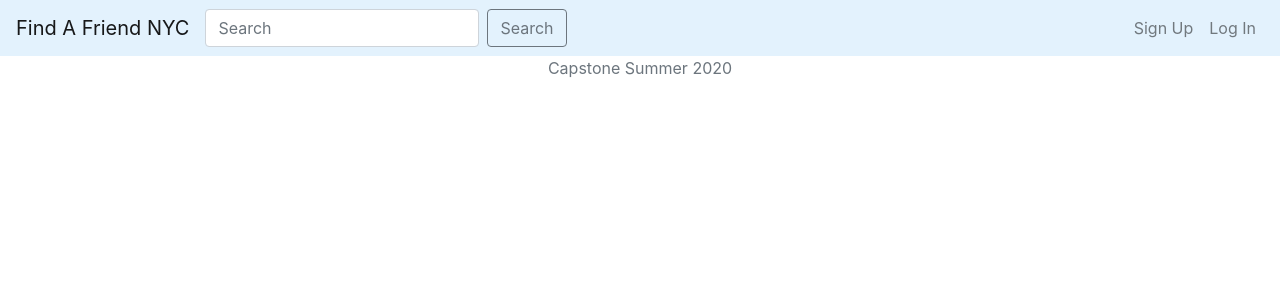
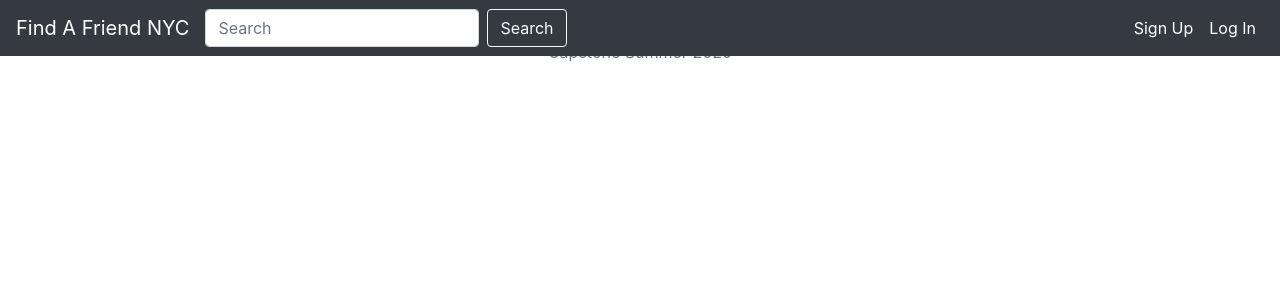
Before and after one commit to TalBachar/Capstone-Project, a Django app: page / in a window 1280 px wide. Shown: the top 300 px of the page. Run offline with Django 3.2, Linux system fonts and the light colour scheme; some libraries are stand-ins or nearby versions.

Commit message:
add dark color

```diff
--- a/find_a_friend/find_a_friend/templates/mainpage.html
+++ b/find_a_friend/find_a_friend/templates/mainpage.html
@@ -15,14 +15,34 @@
 
 <body>
   <header>
-    <!--top bar -->
-    <nav class="navbar navbar-expand-lg navbar-light" style="background-color: #e3f2fd;">
-      <a class="navbar-brand" href="">Find A Friend NYC </a>
-        <!--search bar -->
-      <form class="form-inline mt-2 mt-md-0" >
-        <input class="form-control mr-sm-2" type="text" placeholder="Search" aria-label="Search" >
-        <button class="btn btn-outline-secondary" type="submit" >Search</button>
-      </form>
+        <nav class="navbar navbar-expand-md navbar-dark fixed-top bg-dark">
+        <a class="navbar-brand" href="#">Find A Friend NYC</a>
+
+        <button class="navbar-toggler" type="button"
+          data-toggle="collapse" data-target="#navbarCollapse"
+          aria-controls="navbarCollapse" aria-expanded="true" aria-label="Toggle navigation">
+          <span class="navbar-toggler-icon"></span>
+        </button>
+
+        <div class="navbar-collapse collapse show" id="navbarCollapse" style="">
+          <form class="form-inline mt-2 mt-md-0">
+            <input class="form-control mr-sm-2" type="text" placeholder="Search" aria-label="Search">
+            <button class="btn btn-outline-light my-2 my-sm-0" type="submit">Search</button>
+          </form>
+
+          <ul class="navbar-nav ml-auto">
+            <li class="nav-item active">
+              <a class="nav-link" href="#">Sign Up </a>
+            </li>
+            <li class="nav-item active">
+              <a class="nav-link" href="#">Log In </a>
+            </li>
+          </ul>
+
+        </div>
+
+      </nav>
+
       <!--navbar button  -->
       <button class="navbar-toggler" type="button" data-toggle="collapse"
         data-target="#navbarNavAltMarkup" aria-controls="navbarNavAltMarkup"
```
